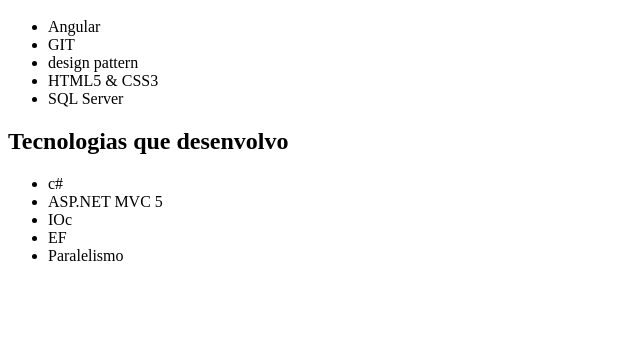
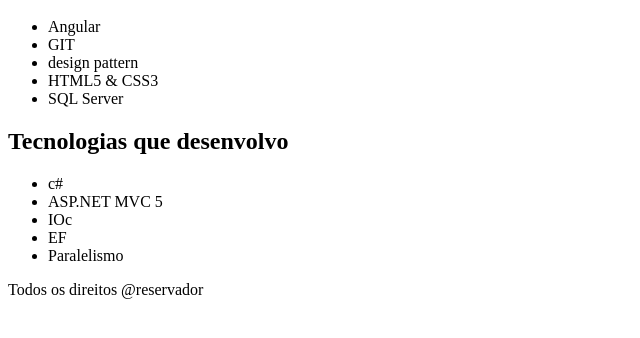
Before and after one commit to eversonsa/curso-git, a plain HTML site: page index.html in a window 1280 px wide. Shown: the part 48-386 px from the top of the page, without its empty margins (0-640 px from the left). Drawn offline with Linux system fonts and the light colour scheme.

Commit message:
adicionado folha de estilo e modificado arquivo index

```diff
--- /dev/null
+++ b/estilo.css
@@ -0,0 +1,4 @@
+body{
+	background-color: blue;
+	color: gray;
+}
--- a/index.html
+++ b/index.html
@@ -1,6 +1,7 @@
 <html>
 	<head>
 		<title>curso de git e github</title>
+		<link rel="stylesheet" type="text/css" href="/design.css"/>
 	</head>
 		<body>
 			<h1>teste</h1>
@@ -19,5 +20,6 @@
 				<li>EF</li>
 				<li>Paralelismo</li>
 			</ul>
+			<rodape>Todos os direitos @reservador</rodape>
 		</body>
 </html>
```
